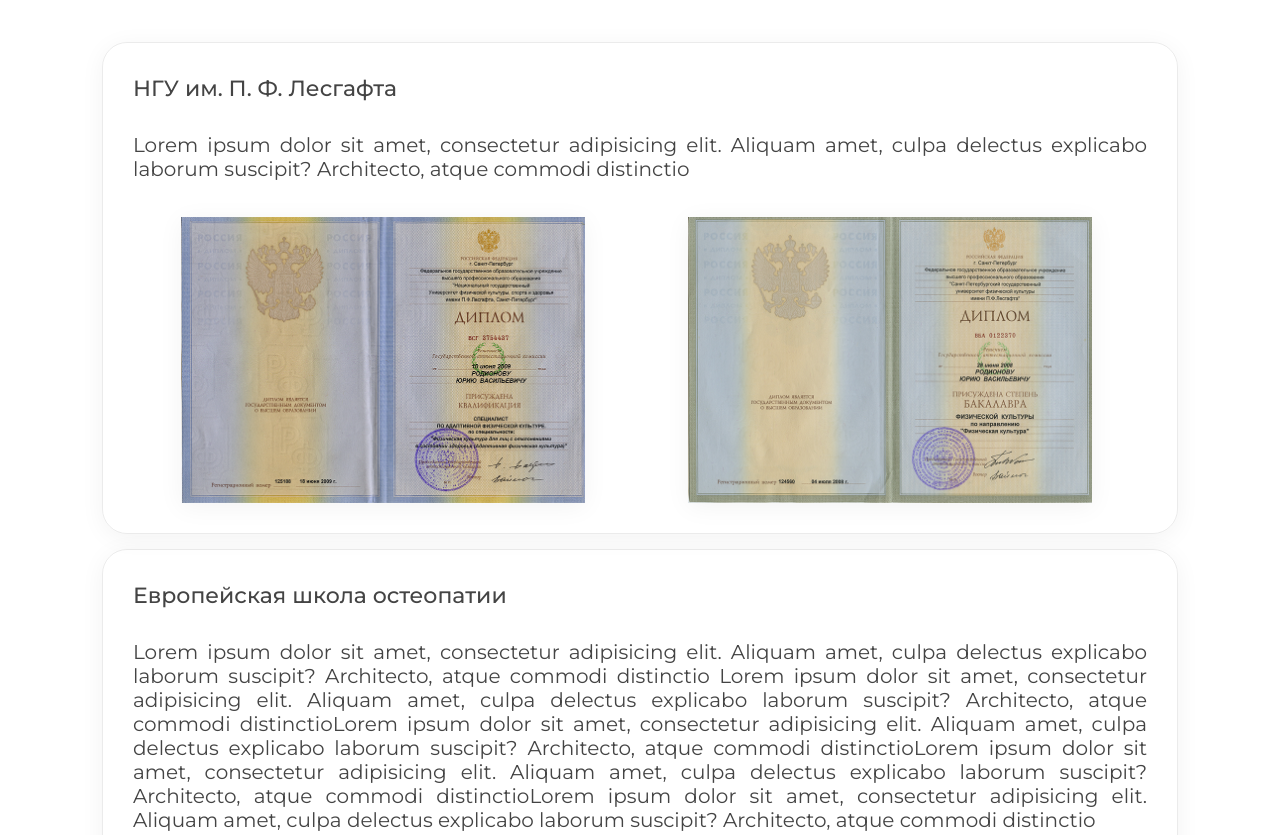
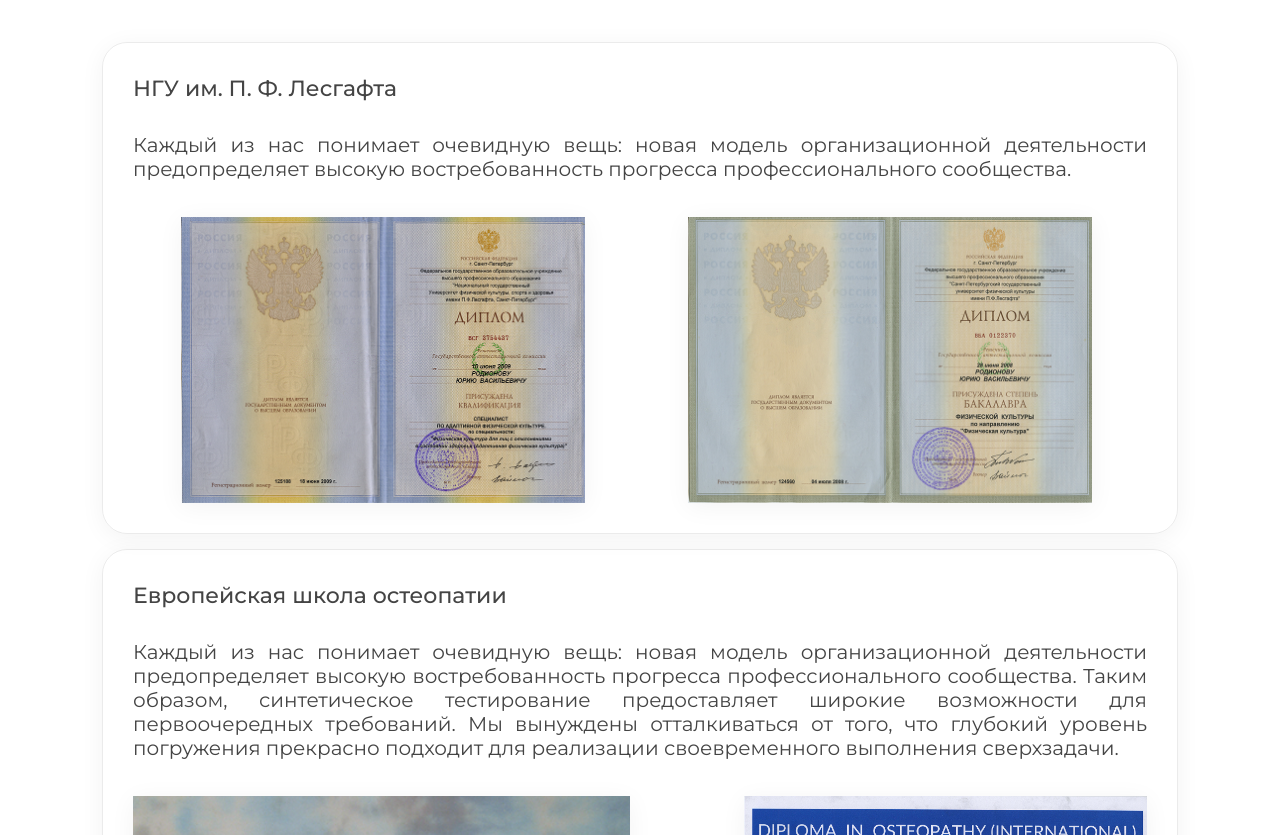
Before and after one commit to OnstopelRebel/yuryRehab, a website: page src/html/index.html in a window 1280 px wide. Shown: the part 480-1315 px from the top of the page. Drawn offline with nearby package versions, Linux system fonts and the light colour scheme; files that its build step writes are made by us from their sources; files whose address does not match are found by name.

Commit message:
22.03.2022 меняет текст-заглушку

```diff
--- a/src/html/chunk/expertise.html
+++ b/src/html/chunk/expertise.html
@@ -15,8 +15,7 @@
             <article class="expertise__card expertise__card--full expertise__card--lesgaft">
 
               <h3 class="expertise__title">НГУ им. П. Ф. Лесгафта</h3>
-              <p class="expertise__text">Lorem ipsum dolor sit amet, consectetur adipisicing
-                elit. Aliquam amet, culpa delectus explicabo laborum suscipit? Architecto, atque commodi distinctio</p>
+              <p class="expertise__text">Каждый из нас понимает очевидную вещь: новая модель организационной деятельности предопределяет высокую востребованность прогресса профессионального сообщества.</p>
 
               <div class="expertise__images-container">
 
@@ -35,13 +34,7 @@
             <article class="expertise__card expertise__card--full">
 
               <h3 class="expertise__title">Европейская школа остеопатии</h3>
-              <p class="expertise__text">Lorem ipsum dolor sit amet, consectetur adipisicing
-                elit. Aliquam amet, culpa delectus explicabo laborum suscipit? Architecto, atque commodi distinctio
-                Lorem ipsum dolor sit amet, consectetur adipisicing
-                elit. Aliquam amet, culpa delectus explicabo laborum suscipit? Architecto, atque commodi distinctioLorem ipsum dolor sit amet, consectetur adipisicing
-                elit. Aliquam amet, culpa delectus explicabo laborum suscipit? Architecto, atque commodi distinctioLorem ipsum dolor sit amet, consectetur adipisicing
-                elit. Aliquam amet, culpa delectus explicabo laborum suscipit? Architecto, atque commodi distinctioLorem ipsum dolor sit amet, consectetur adipisicing
-                elit. Aliquam amet, culpa delectus explicabo laborum suscipit? Architecto, atque commodi distinctio</p>
+              <p class="expertise__text">Каждый из нас понимает очевидную вещь: новая модель организационной деятельности предопределяет высокую востребованность прогресса профессионального сообщества. Таким образом, синтетическое тестирование предоставляет широкие возможности для первоочередных требований. Мы вынуждены отталкиваться от того, что глубокий уровень погружения прекрасно подходит для реализации своевременного выполнения сверхзадачи.</p>
 
               <div class="expertise__images-container expertise__images-container--eos">
 
@@ -64,8 +57,7 @@
             <article class="expertise__card expertise__card--full expertise__card--vmed">
 
               <h3 class="expertise__title">ВМедА им. С. М. Кирова</h3>
-              <p class="expertise__text">Lorem ipsum dolor sit amet, consectetur adipisicing
-                elit. Aliquam amet, culpa delectus explicabo laborum suscipit? Architecto, atque commodi distinctio</p>
+              <p class="expertise__text">Каждый из нас понимает очевидную вещь: новая модель организационной деятельности предопределяет высокую востребованность прогресса профессионального сообщества.</p>
 
               <div class="expertise__images-container">
 
```
